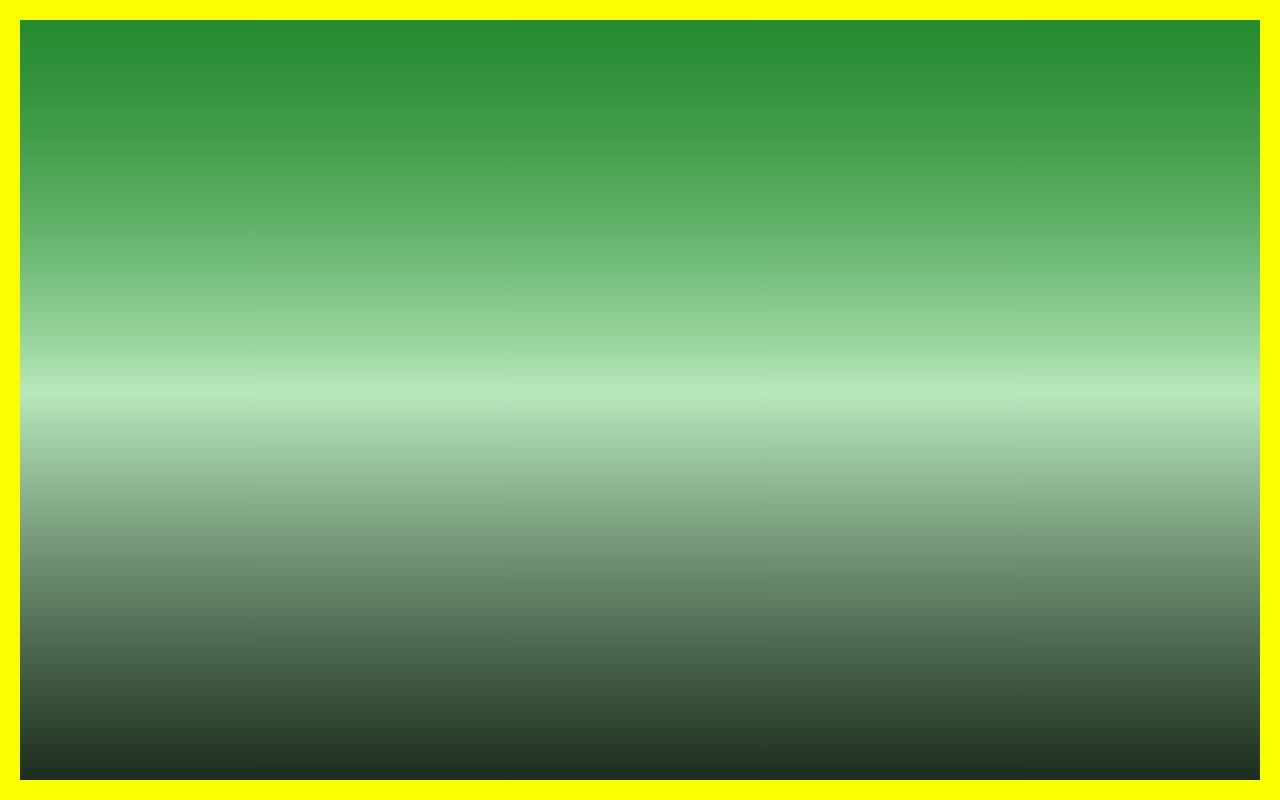
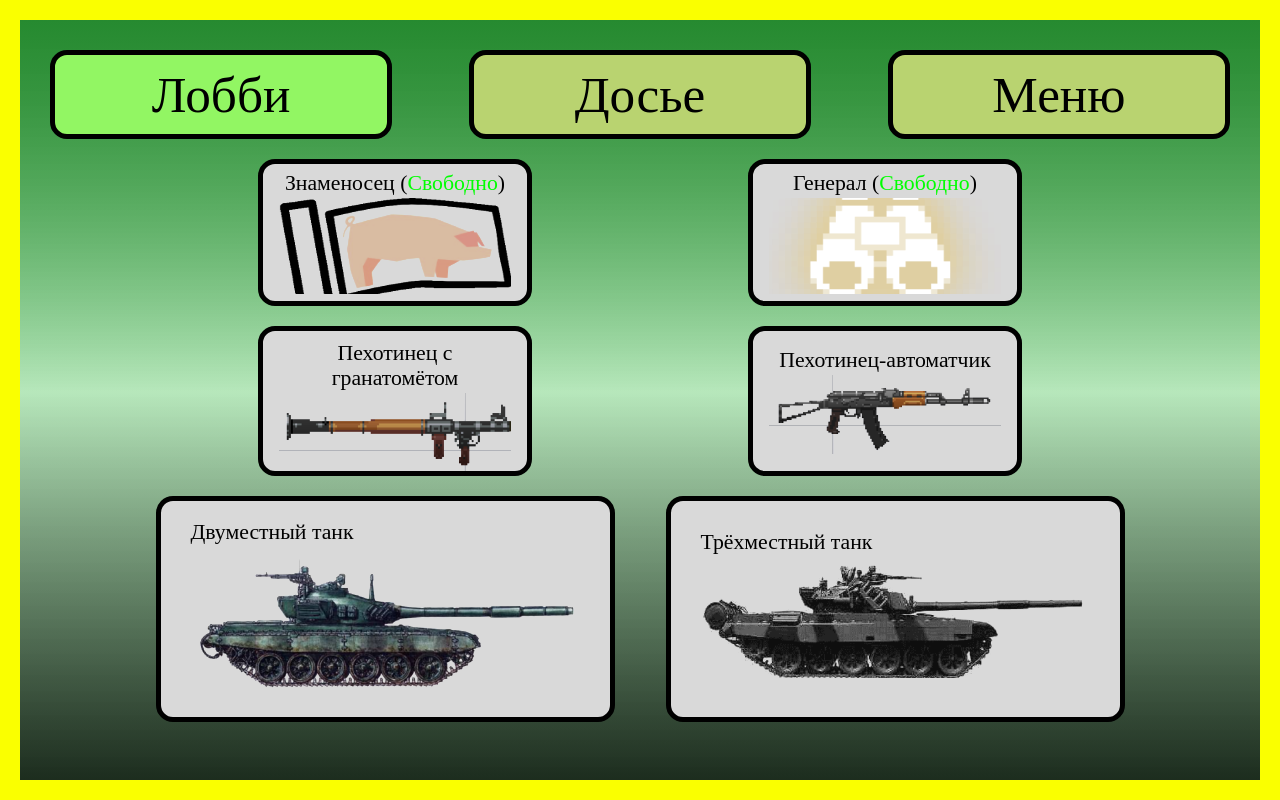
Before and after one commit to hahah-eto-ya-maga/counteroffensive, a React (Create React App) app in the folder client/: page / in a window 1280 px wide. Built offline with nearby package versions, Linux system fonts and the light colour scheme.

Commit message:
Переделанное лобби

```diff
--- a/client/src/App.tsx
+++ b/client/src/App.tsx
@@ -11,6 +11,7 @@ const App: React.FC = () => {
   return (
     <ServerContext.Provider value={server}>
       <div>
+        <LobbiPage/>
       </div>
     </ServerContext.Provider>
   );
--- a/client/src/components/UI/Button/Button.css
+++ b/client/src/components/UI/Button/Button.css
@@ -1,5 +1,5 @@
 .button {
-  font-family: Cranberry Cyr;
+  font-family: Neucha;
   font-size: 4vw;
   font-style: normal;
   line-height: normal;
@@ -37,17 +37,15 @@
 
 .image {
   background-color: var(--gray);
-  font-size: 1.75vw;
+  font-size: 1.7vw;
   display: block;
 }
 
 .image img {
   flex-shrink: 0;
   mix-blend-mode: darken;
-  max-height: 60%;
-  width: 90%;
-  margin-left: auto;
-  margin-right: auto;
+  max-height: 70%;
+  width: 95%;
   padding-top: 1%;
 }
 
--- /dev/null
+++ b/client/src/components/lobbi/FlagBearer/FlagBearer.tsx
@@ -0,0 +1,26 @@
+import React from "react"
+import { useState } from "react";
+import { Button } from "../../UI"
+import { flag} from "../../../pages/LobbiPage/images";
+import cn from "classnames";
+
+const FlagBearer: React.FC = () => {
+    let [statusFlag, setStatusFlag] = useState(false)
+    const changeStatusFlag = () => {
+        setStatusFlag(true)
+
+        // отправка статуса на сервер
+
+    }
+
+    return(
+            <Button className="flag" appearance="image" onClick={changeStatusFlag}> Знаменосец {'('}
+                    <span className={cn("status", {
+                        ["free"]: !statusFlag,
+                        ["selected"]: statusFlag,
+                    })}>{statusFlag ? "Занято" : "Свободно"}</span>{')'}
+                    <img src={flag} alt="Flag" /></Button>
+    )
+}
+
+export default FlagBearer;
--- /dev/null
+++ b/client/src/components/lobbi/General/General.css
@@ -0,0 +1,3 @@
+.general.image img {
+    mix-blend-mode: normal;
+}
--- /dev/null
+++ b/client/src/components/lobbi/General/General.tsx
@@ -0,0 +1,26 @@
+import React from "react"
+import { useState } from "react";
+import { Button } from "../../UI"
+import { general} from "../../../pages/LobbiPage/images";
+import cn from "classnames";
+import "./General.css";
+
+const General: React.FC = () => {
+    let [statusGeneral, setStatusGeneral] = useState(false);
+    const changeStatusGeneral = () => {
+        setStatusGeneral(true)
+        // отправка статуса на сервер
+
+    }
+
+    return(
+            <Button className="general" appearance="image" onClick={changeStatusGeneral}> Генерал {'('}
+                    <span className={cn("status", {
+                        ["free"]: !statusGeneral,
+                        ["selected"]: statusGeneral,
+                    })}>{statusGeneral ? "Занято" : "Свободно"}</span>{')'}
+                    <img src={general} alt="General" /></Button>
+    )
+}
+
+export default General
--- /dev/null
+++ b/client/src/components/lobbi/index.ts
@@ -0,0 +1,4 @@
+import General from "./General/General";
+import FlagBearer from "./FlagBearer/FlagBearer";
+
+export {General, FlagBearer}
--- a/client/src/pages/LobbiPage/LobbiPage.css
+++ b/client/src/pages/LobbiPage/LobbiPage.css
@@ -7,53 +7,60 @@
     display: flex;
     justify-content: space-between;
     margin-bottom: 20px;
+}
+
+.header button {
+    width: 29%;
     height: 12%;
 }
 
-.header button {
-    width: 30%;
-}
-
 .lobby {
+    background-color: var(--green-menu);
     pointer-events: none
 }
 
+.single_rank {
+    display: flex;
+    justify-content: space-around;
+    margin-bottom: 20px;
+    margin-left: 100px;
+    margin-right: 100px;
+    max-height: 22%;
+}
+
+.single_rank button {
+    width: 28%;
+    padding-bottom: 0px;
+    padding-top: 0px;
+}
+
 .mans {
-    display: flex;
-    justify-content: space-between;
+    display:flex;
+    justify-content: space-around;
     margin-bottom: 20px;
-    margin-left: 60px;
-    margin-right: 60px;
-    margin-top: 4%;
-    max-height: 25%;
+    margin-left: 100px;
+    margin-right: 100px;
+    max-height: 22%;
 }
 
 .mans button {
-    width: 30%;
-}
-
-.mans .general img {
-    width: 60%;
-    display:block;
-    mix-blend-mode: normal;
-    height: 65%;
+    width: 28%;
 }
 
 .tanks {
     display: flex;
-    justify-content: space-between;
+    justify-content: space-around;
     margin-bottom: 20px;
-    margin-left: 60px;
-    margin-right: 60px;
-    margin-top: 4%;
-    height: 40%;
+    margin-left: 80px;
+    margin-right: 80px;
+    height: 33%;
 }
 
 .tanks button {
+    width: 45%;
+    text-align: left;
+    padding-left: 30px;
     padding-top: 0px;
-    padding-left: 0px;
-    padding-right: 0px;
-    width: 48%;
 }
 
 .free {
--- a/client/src/pages/LobbiPage/LobbiPage.tsx
+++ b/client/src/pages/LobbiPage/LobbiPage.tsx
@@ -1,13 +1,12 @@
 import React from "react"
 import { Button } from "../../components"
 import { useState } from "react";
-import { automat, RPG, general, tank2, tank3 } from "./images";
+import { automat, RPG, tank2, tank3 } from "./images";
 import cn from "classnames";
 import "./LobbiPage.css";
+import { General, FlagBearer } from "../../components/lobbi";
 
 const LobbiPage: React.FC = () => {
-    const [statusGeneral, setStatusGeneral] = useState(false);
-    const changeStatusGeneral = () => setStatusGeneral(!statusGeneral)
 
     return(
         <div className="lobbi_block">
@@ -18,16 +17,14 @@ const LobbiPage: React.FC = () => {
                 <Button className="menu_button" appearance="primary" onClick={() => {}}> Меню </Button>
             </div>
 
+            <div className="single_rank">
+                <FlagBearer/>
+                <General/>
+            </div>
+
             <div className="mans">
-                <Button className="automat" appearance="image" onClick={() => {}}> Пехотинец-<br/>автоматчик <img src={automat} alt="Automat" /></Button>
-                <Button className="RPG"appearance="image"  onClick={() => {}}> Пехотинец с <br/>гранатомётом <img src={RPG} alt="RPG" /></Button>
-
-                <Button className="general" appearance="image" onClick={() => {changeStatusGeneral()}}> Генерал {'('}
-                    <span className={cn("status", {
-                        ["free"]: !statusGeneral,
-                        ["selected"]: statusGeneral,
-                    })}>{statusGeneral ? "Занято" : "Свободно"}</span>{')'}
-                    <img src={general} alt="General" /></Button>
+                <Button className="RPG"appearance="image"  onClick={() => {}}>Пехотинец с гранатомётом<img src={RPG} alt="RPG" /></Button>
+                <Button className="automat" appearance="image" onClick={() => {}}> Пехотинец-автоматчик <img src={automat} alt="Automat" /></Button>
             </div>
 
             <div className="tanks">
--- a/client/src/pages/LobbiPage/images/index.ts
+++ b/client/src/pages/LobbiPage/images/index.ts
@@ -5,5 +5,6 @@ import general from './general.png'
 import RPG from './RPG.png'
 import tank2 from './tank2.png'
 import tank3 from './tank3.png'
+import flag from './flag.png'
 
-export {automat, general, RPG, tank2, tank3}
+export {automat, general, RPG, tank2, tank3, flag}
--- a/client/src/styles/global.css
+++ b/client/src/styles/global.css
@@ -24,5 +24,6 @@ body {
   --bright-green: #74cf3c;
   --light-green: #85ba65;
 
+  --green-menu: #92F663;
   --gray-hover: #b6b6b6;
 }
```
Also changed, not shown: client/src/pages/GamePage/GamePage.tsx (added, +9 -0 lines), client/src/pages/LobbiPage/images/flag.png (added).
